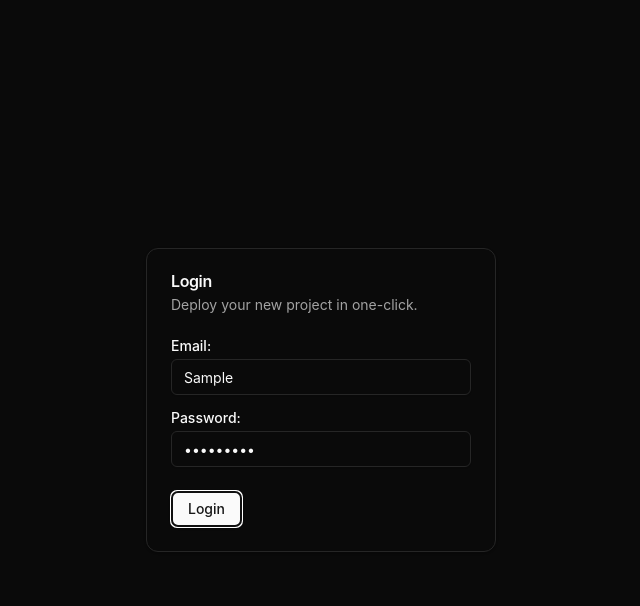
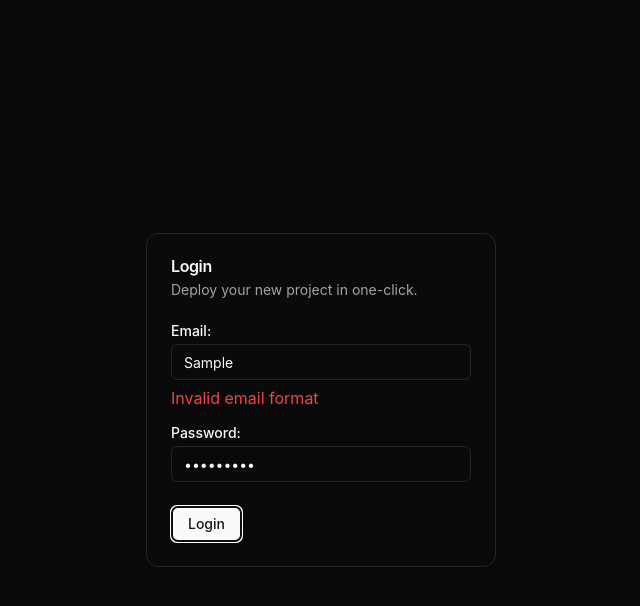
Before and after one commit to imthatguydavid/altametrics, a React (Vite) app in the folder frontend/: page /login in a window 1280 px wide. Both pictures are taken after typing "Sample", "Sample123" into the empty fields and a click on the button "Login". Shown: the top 606 px of the page, without its empty margins (319-959 px from the left). Built offline with nearby package versions, Linux system fonts and the light colour scheme; no server answers.

Commit message:
commit test.

```diff
--- a/frontend/src/pages/Auth/LoginPage.tsx
+++ b/frontend/src/pages/Auth/LoginPage.tsx
@@ -1,27 +1,41 @@
 import React, { useState } from 'react';
+import { z } from 'zod';
 import useAuth from '@/hooks/useAuth.ts';
 import { Navigate } from 'react-router-dom';
 import { Button } from '@/components/ui/button.tsx';
-import { Card,
+import {
+  Card,
   CardContent,
   CardDescription,
   CardFooter,
   CardHeader,
   CardTitle,
 } from '@/components/ui/card.tsx';
-import { Input } from "@/components/ui/input";
-import { Label } from "@/components/ui/label";
-
-
+import { Input } from '@/components/ui/input';
+import { Label } from '@/components/ui/label';
 
 const LoginPage: React.FC = () => {
   const [email, setEmail] = useState('');
   const [password, setPassword] = useState('');
-  const { login, isAuthenticated } = useAuth();  // Destructure the hook return
+  const [error, setError] = useState<string | null>(null);
+
+  const { login, isAuthenticated } = useAuth();
+
+  const emailSchema = z.string().email('Invalid email format');
 
   const handleLogin = async (event: React.FormEvent) => {
     event.preventDefault();
-    await login(email, password);
+    try {
+      emailSchema.parse(email);
+      setError(null);
+      await login(email, password);
+    } catch (error) {
+      if (error instanceof z.ZodError) {
+        setError(error.errors[0].message);
+      } else {
+        setError('Something went wrong');
+      }
+    }
   };
 
   if (isAuthenticated) {
@@ -34,17 +48,26 @@ const LoginPage: React.FC = () => {
         <form onSubmit={handleLogin}>
           <CardHeader>
             <CardTitle>Login</CardTitle>
-            <CardDescription>Deploy your new project in one-click.</CardDescription>
+            <CardDescription>
+              Deploy your new project in one-click.
+            </CardDescription>
           </CardHeader>
           <CardContent>
             <div className="grid w-full items-center gap-4">
               <div className="flex flex-col space-y-1.5">
                 <Label htmlFor="name">Email:</Label>
-                <Input id="email" onChange={(e) => setEmail(e.target.value)}/>
+                <Input id="email" onChange={(e) => setEmail(e.target.value)} />
+                {error && <span className="text-red-500">{error}</span>}
               </div>
               <div className="flex flex-col space-y-1.5">
                 <Label htmlFor="name">Password:</Label>
-                <Input type="password" id="password"  value={password} onChange={(e) => setPassword(e.target.value)} required/>
+                <Input
+                  type="password"
+                  id="password"
+                  value={password}
+                  onChange={(e) => setPassword(e.target.value)}
+                  required
+                />
               </div>
             </div>
           </CardContent>
```
Also changed, not shown: 1 other file (tests, documents, lock files or other folders).
